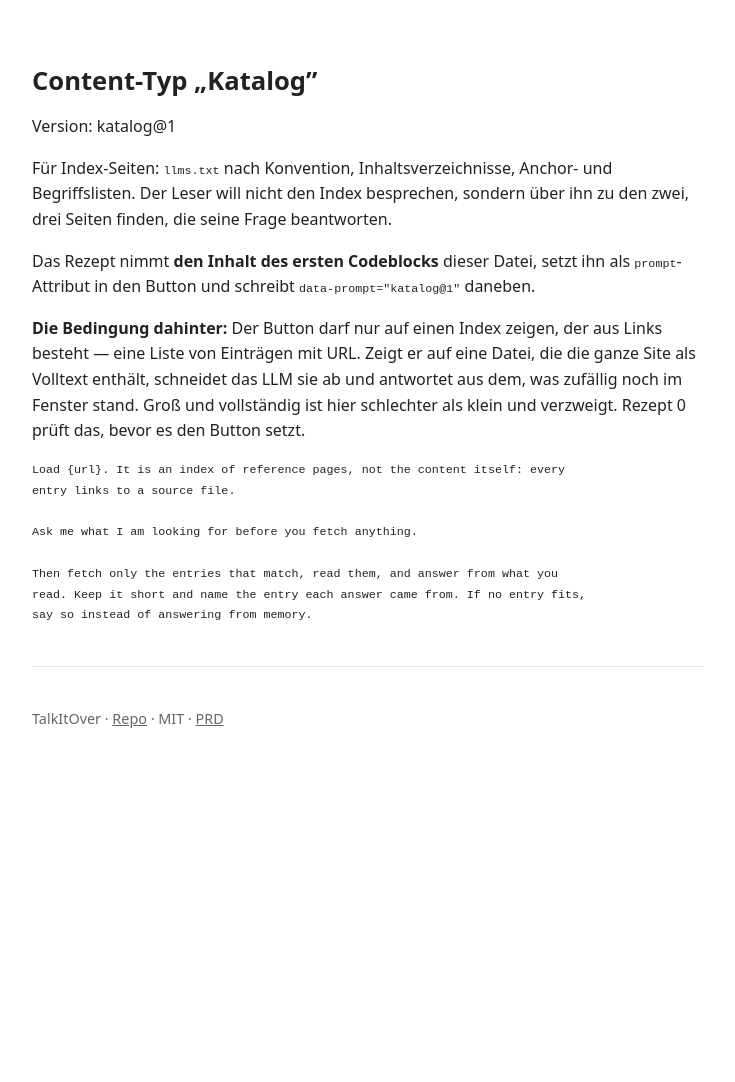
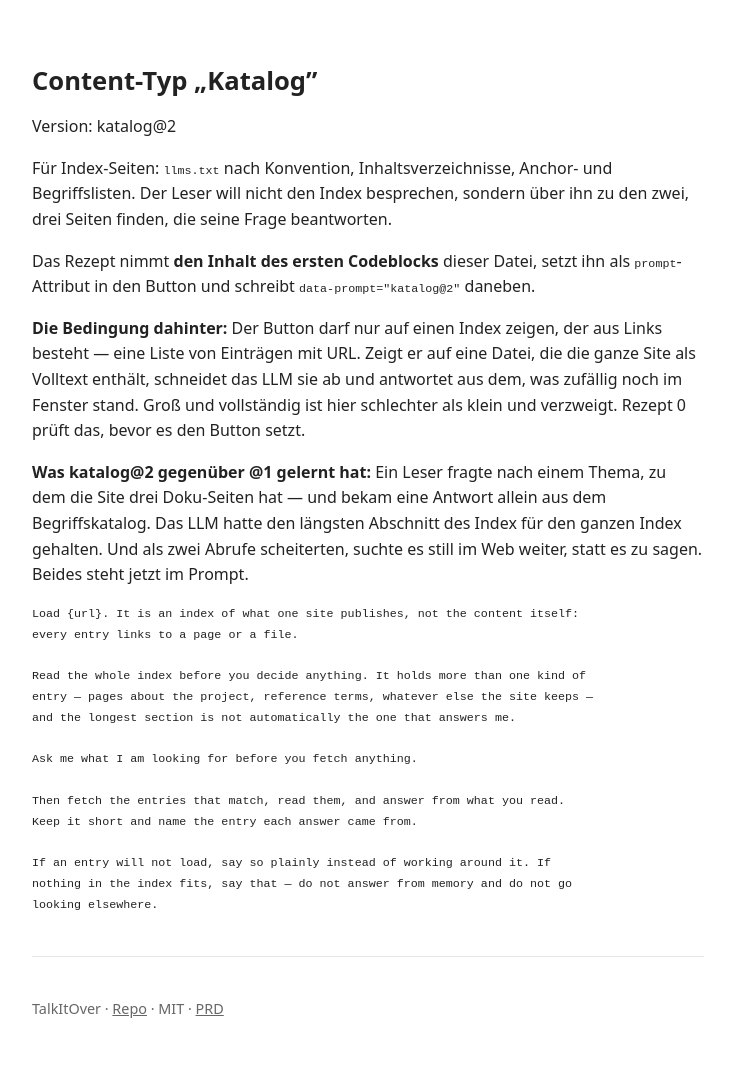
Before and after one commit to raifdmueller/talkitover, a Jekyll site: the page built from docs/prompts/katalog.md, in a window 1280 px wide. Shown: the whole page, without its empty margins (272-1007 px from the left). Built offline with Jekyll 4.4.1, drawn with Linux system fonts in a browser that asks for light colours; our own code applies the rules of GitHub Pages for plain Markdown files; before the commit the page ends 900 px from its top, so only the background shows below that.

Commit message:
Rezept 0 prüft, ob die Einträge im Index überhaupt abrufbar sind (#42)
* feat(recipes): recipe 0 checks that index entries can be fetched (#13)

A reader on Semantic Anchors asked a question and watched the answer fail: two
fetches refused, then the LLM went looking on the open web instead. Neither file
was missing — both answer 200. GitHub Pages declares .adoc as
application/octet-stream, a binary download that web fetchers refuse, and the
full-text llms.txt is past the size a fetcher will pull.

Status 200 had been our whole test. It proves the file is there, not that the
reader's LLM can read it. The recipe now samples three entries and looks at the
Content-Type, the size and whether the address redirects first — and stops
rather than putting a button on links that lead nowhere.

Co-Authored-By: Claude Opus 5 <noreply@anthropic.com>
Claude-Session: https://claude.ai/code/session_017ACtJabb9HtwcBUK512K3G

* feat(prompts): katalog@2 — read the whole index, and say when a fetch fails (#11)

Two things went wrong in a real conversation on Semantic Anchors.

The reader asked about brownfield. The site has three documentation pages on
exactly that, listed at the top of the index — and the answer came from the term
catalogue alone. The model had taken the longest section of the index for the
whole index. The prompt now says an index holds more than one kind of entry and
that the longest section is not automatically the one that answers.

Then two fetches failed, and instead of saying so the model went searching the
open web. That is the one thing this button exists to avoid. The prompt now asks
it to say plainly when an entry will not load, and not to look elsewhere.

Co-Authored-By: Claude Opus 5 <noreply@anthropic.com>
Claude-Session: https://claude.ai/code/session_017ACtJabb9HtwcBUK512K3G

* docs(recipes): the example carries the current prompt version (#13)

Co-Authored-By: Claude Opus 5 <noreply@anthropic.com>
Claude-Session: https://claude.ai/code/session_017ACtJabb9HtwcBUK512K3G

---------

Co-authored-by: Claude <noreply@anthropic.com>

````diff
--- a/docs/prompts/katalog.md
+++ b/docs/prompts/katalog.md
@@ -1,13 +1,13 @@
 # Content-Typ „Katalog"
 
-Version: katalog@1
+Version: katalog@2
 
 Für Index-Seiten: `llms.txt` nach Konvention, Inhaltsverzeichnisse, Anchor- und
 Begriffslisten. Der Leser will nicht den Index besprechen, sondern über ihn
 zu den zwei, drei Seiten finden, die seine Frage beantworten.
 
 Das Rezept nimmt **den Inhalt des ersten Codeblocks** dieser Datei, setzt ihn
-als `prompt`-Attribut in den Button und schreibt `data-prompt="katalog@1"`
+als `prompt`-Attribut in den Button und schreibt `data-prompt="katalog@2"`
 daneben.
 
 **Die Bedingung dahinter:** Der Button darf nur auf einen Index zeigen, der aus
@@ -17,13 +17,26 @@ dem, was zufällig noch im Fenster stand. Groß und vollständig ist hier
 schlechter als klein und verzweigt. Rezept 0 prüft das, bevor es den Button
 setzt.
 
+**Was katalog@2 gegenüber @1 gelernt hat:** Ein Leser fragte nach einem Thema,
+zu dem die Site drei Doku-Seiten hat — und bekam eine Antwort allein aus dem
+Begriffskatalog. Das LLM hatte den längsten Abschnitt des Index für den ganzen
+Index gehalten. Und als zwei Abrufe scheiterten, suchte es still im Web weiter,
+statt es zu sagen. Beides steht jetzt im Prompt.
+
 ```
-Load {url}. It is an index of reference pages, not the content itself: every
-entry links to a source file.
+Load {url}. It is an index of what one site publishes, not the content itself:
+every entry links to a page or a file.
+
+Read the whole index before you decide anything. It holds more than one kind of
+entry — pages about the project, reference terms, whatever else the site keeps —
+and the longest section is not automatically the one that answers me.
 
 Ask me what I am looking for before you fetch anything.
 
-Then fetch only the entries that match, read them, and answer from what you
-read. Keep it short and name the entry each answer came from. If no entry fits,
-say so instead of answering from memory.
+Then fetch the entries that match, read them, and answer from what you read.
+Keep it short and name the entry each answer came from.
+
+If an entry will not load, say so plainly instead of working around it. If
+nothing in the index fits, say that — do not answer from memory and do not go
+looking elsewhere.
 ```
````
Also changed, not shown: docs/rezepte/rezept-0.md (+22 -3 lines).
